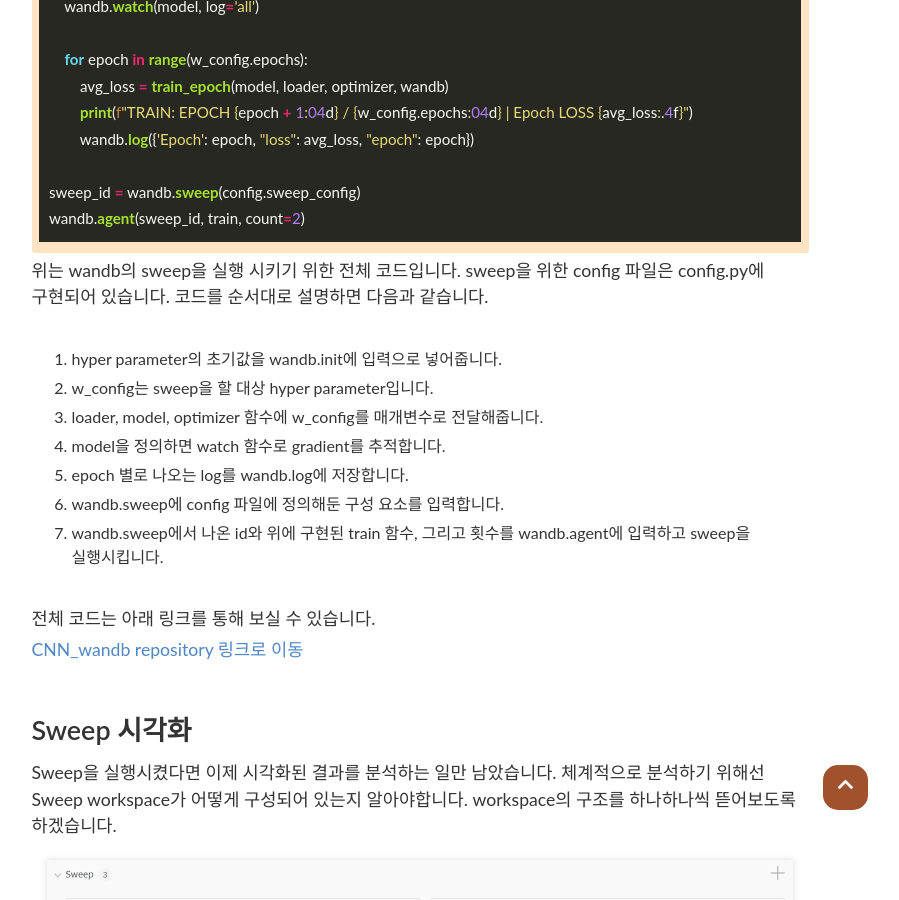
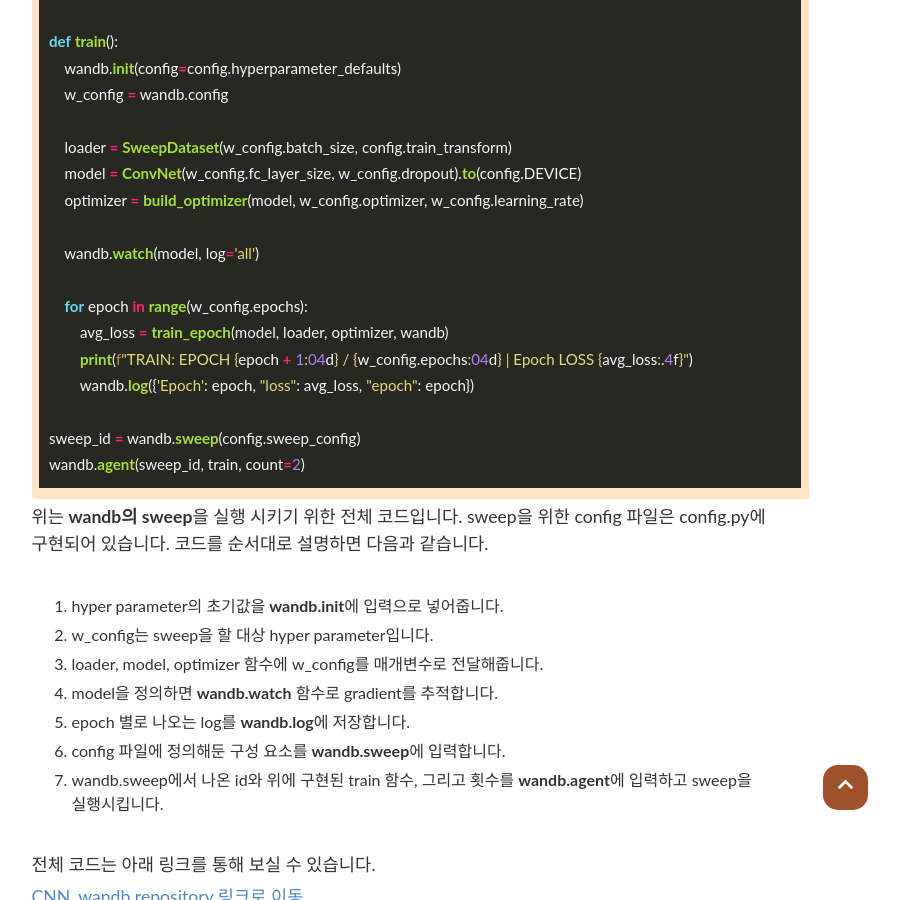
Before and after one commit to PEBpung/PEBpung.github.io, a Jekyll site: the page built from _posts/2021-10-10-WandB-2.md, in a window 1280 px wide and 900 px high, scrolled down 6077 px. Shown: the whole window, without its empty margins (220-1119 px from the left). Built offline with Jekyll 4.4.1, drawn with Linux system fonts in a browser that asks for light colours; nearby versions of some CDN libraries; some web fonts are replaced; comment, search, counter and statistics services are not loaded; some of the changed text lies outside the part shown.

Commit message:
[Revise] sweep bold

````diff
--- a/_posts/2021-10-10-WandB-2.md
+++ b/_posts/2021-10-10-WandB-2.md
@@ -13,6 +13,8 @@
 hyper-parameter를 자동으로 최적화 해주는 WandB의 Sweep이라는 Tool을 소개하는 글입니다.
 
 ---
+
+<br>
 
 ## 개요
 
@@ -43,6 +45,8 @@
 
 이 2가지 단계만 실행한다면 Sweep을 사용할 수 있습니다. 이 글에서는 학습 log와 파라미터를 추적할 수 있는 기능은 생략하도록 하겠습니다. 이에 대한 내용은 다음 [링크](https://pebpung.github.io/wandb/2021/10/06/WandB-1.html)를 통해 알 수 있습니다. 코드를 통해 전체적인 process만 이해하고 싶으신 분들은 Sweep 사용법을 건너 뛰시고 바로 코드 구현을 보시는 것을 추천드립니다!
 
+<br>
+
 ### (1) Initialize the sweep
 
 [WandB의 Sweep 도큐먼트](https://docs.wandb.ai/guides/sweeps/configuration)를 보시면 친절하게 설명이 나와있습니다. 이 도큐먼트에서 나와있는 설명을 기반으로 글을 작성하도록 하겠습니다.
@@ -56,6 +60,8 @@
 그리고 가장 중요한 parameters 파트를 살펴보겠습니다. 위 그림에서 파란색 글씨로 표시된 parameter 링크를 클릭하시면 자세한 설명을 볼 수 있습니다.
 
 ![image-20211010182524968](/assets/img/2021-10-10/image-20211010182524968.png)
+
+<br>
 
 - values와 value
 
@@ -77,11 +83,15 @@
 
   **q**는 Quantization의 약자로 distribution에서 나온 값 X를 양자화 시킵니다. 예를 들어 q를 2로 설정한다면 X는 2의 배수로 바뀌게 됩니다. (ex. 식 round(X / q) *q를 적용하면, -2.96은 -2로  13.27은 14로 8.43은 8로 바뀌게 됩니다.)
 
+<br>
+
 Sweep의 config가 제대로 정의가 됐다면 이제 프로젝트에 적용을 해줘야합니다. sweep을 초기화하는 코드는 다음과 같습니다.
 
 `sweep_id = wandb.sweep(config.sweep_config)`
 
 위에서 정의된 config 변수를 입력으로 받고 sweep id를 출력해줍니다. 이 id는 다음 step에서 sweep을 실행시킬 때 고유 식별자로 사용이됩니다.
+
+<br>
 
 ### (2) Run the sweep agent
 
@@ -95,6 +105,8 @@
 
 entity와 project도 agent 에서 입력할 수 있습니다. 하지만 저 같은 경우 config 파일에서 기입해줬기 때문에 굳이 적어줄 필요가 없습니다. 이 외에도 entity, project를 설정해주는 곳이 다양합니다.
 
+<br>
+
 **Project와 entity를 기입 가능한 곳**
 
 - config 설정 하는 파일 (config.py 혹은 config.yaml)
@@ -105,21 +117,25 @@
 
 - wandb.agent()
 
+<br>
+
 ### (3) Yaml 파일로 실행하는 법
 
-configration은 파이썬 파일(\*.py)로 정의하는 방식과 YAML 파일(\*.yaml)로 정의하는 방식이 있습니다. 이번 글에서는 파이썬 파일로 실행시키는 방식을 기준으로 설명드렸습니다. 그래서 yaml 파일로는 어떻게 실행시키는 지 추가적으로 설명드리겠습니다.
+configration은 **파이썬** 파일(\*.py)로 정의하는 방식과 **YAML** 파일(\*.yaml)로 정의하는 방식이 있습니다. 이번 글에서는 파이썬 파일로 실행시키는 방식을 기준으로 설명드렸습니다. 그래서 yaml 파일로는 어떻게 실행시키는 지 추가적으로 설명드리겠습니다.
 
-1. yaml 파일을 생성합니다.
+<br>
+
+- yaml 파일을 생성합니다.
 
   ![image-20211010223407887](/assets/img/2021-10-10/image-20211010223407887.png)
 
-2. yaml 파일을 sweep에 입력합니다.
+- yaml 파일을 sweep에 입력합니다.
 
    `wandb sweep YAML_FILE`
 
   ![image-20211010223432188](/assets/img/2021-10-10/image-20211010223432188.png)
 
-3. Sweep id를 agent에 입력합니다.
+- Sweep id를 agent에 입력합니다.
 
    `wandb agent SWEEP_ID`
 
@@ -158,17 +174,17 @@
 wandb.agent(sweep_id, train, count=2)
 ```
 
-위는 wandb의 sweep을 실행 시키기 위한 전체 코드입니다. sweep을 위한 config 파일은 config.py에 구현되어 있습니다. 코드를 순서대로 설명하면 다음과 같습니다.
+위는 **wandb의 sweep**을 실행 시키기 위한 전체 코드입니다. sweep을 위한 config 파일은 config.py에 구현되어 있습니다. 코드를 순서대로 설명하면 다음과 같습니다.
 
 <br>
 
-1. hyper parameter의 초기값을 wandb.init에 입력으로 넣어줍니다.
+1. hyper parameter의 초기값을 **wandb.init**에 입력으로 넣어줍니다.
 2. w_config는 sweep을 할 대상 hyper parameter입니다.
 3. loader, model, optimizer 함수에 w_config를 매개변수로 전달해줍니다.
-4. model을 정의하면 watch 함수로 gradient를 추적합니다.
-5. epoch 별로 나오는 log를 wandb.log에 저장합니다.
-6. wandb.sweep에 config 파일에 정의해둔 구성 요소를 입력합니다.
-7. wandb.sweep에서 나온 id와 위에 구현된 train 함수, 그리고 횟수를 wandb.agent에 입력하고 sweep을 실행시킵니다.
+4. model을 정의하면 **wandb.watch** 함수로 gradient를 추적합니다.
+5. epoch 별로 나오는 log를 **wandb.log**에 저장합니다.
+6. config 파일에 정의해둔 구성 요소를 **wandb.sweep**에 입력합니다.
+7. wandb.sweep에서 나온 id와 위에 구현된 train 함수, 그리고 횟수를 **wandb.agent**에 입력하고 sweep을 실행시킵니다.
 
 <br>
 
````
